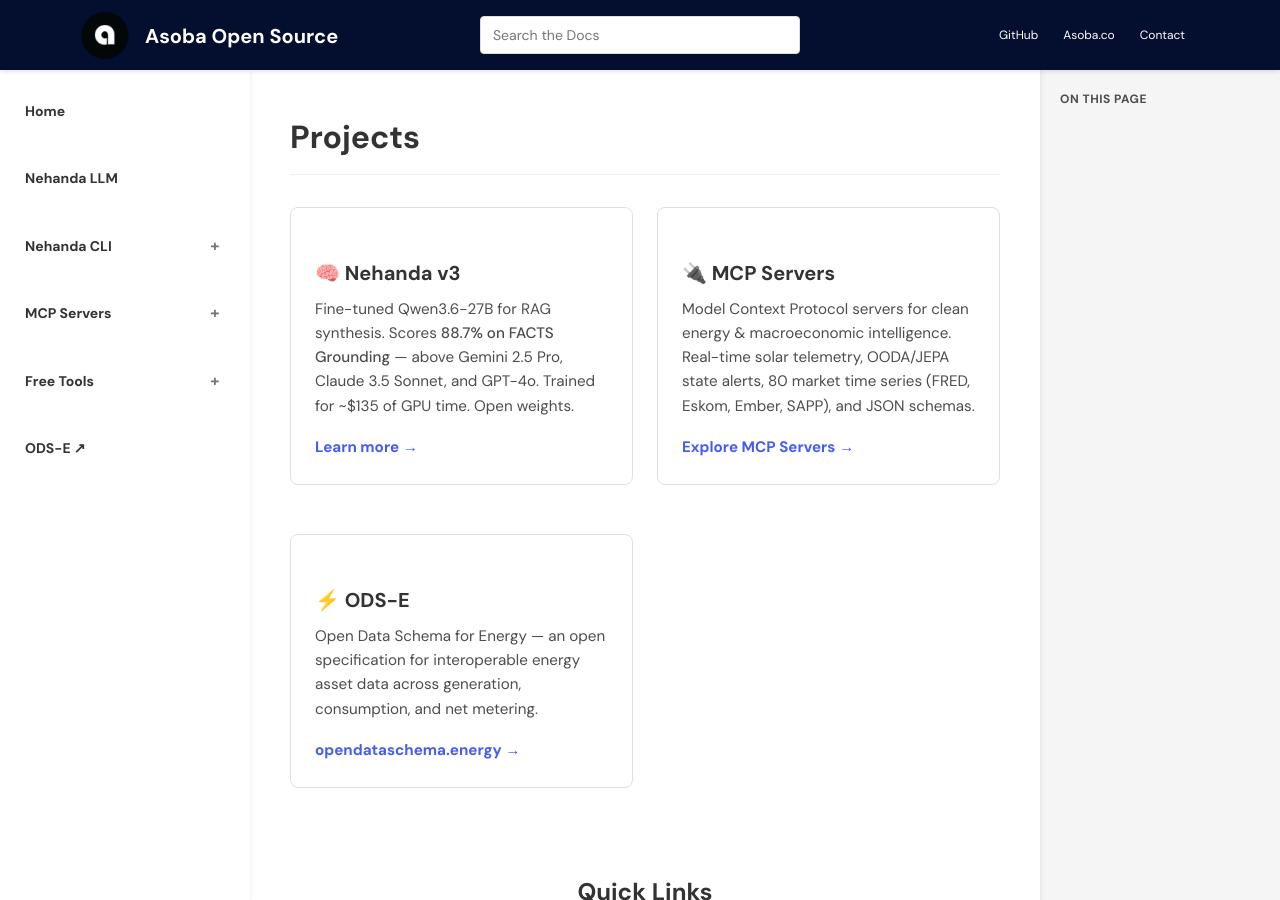
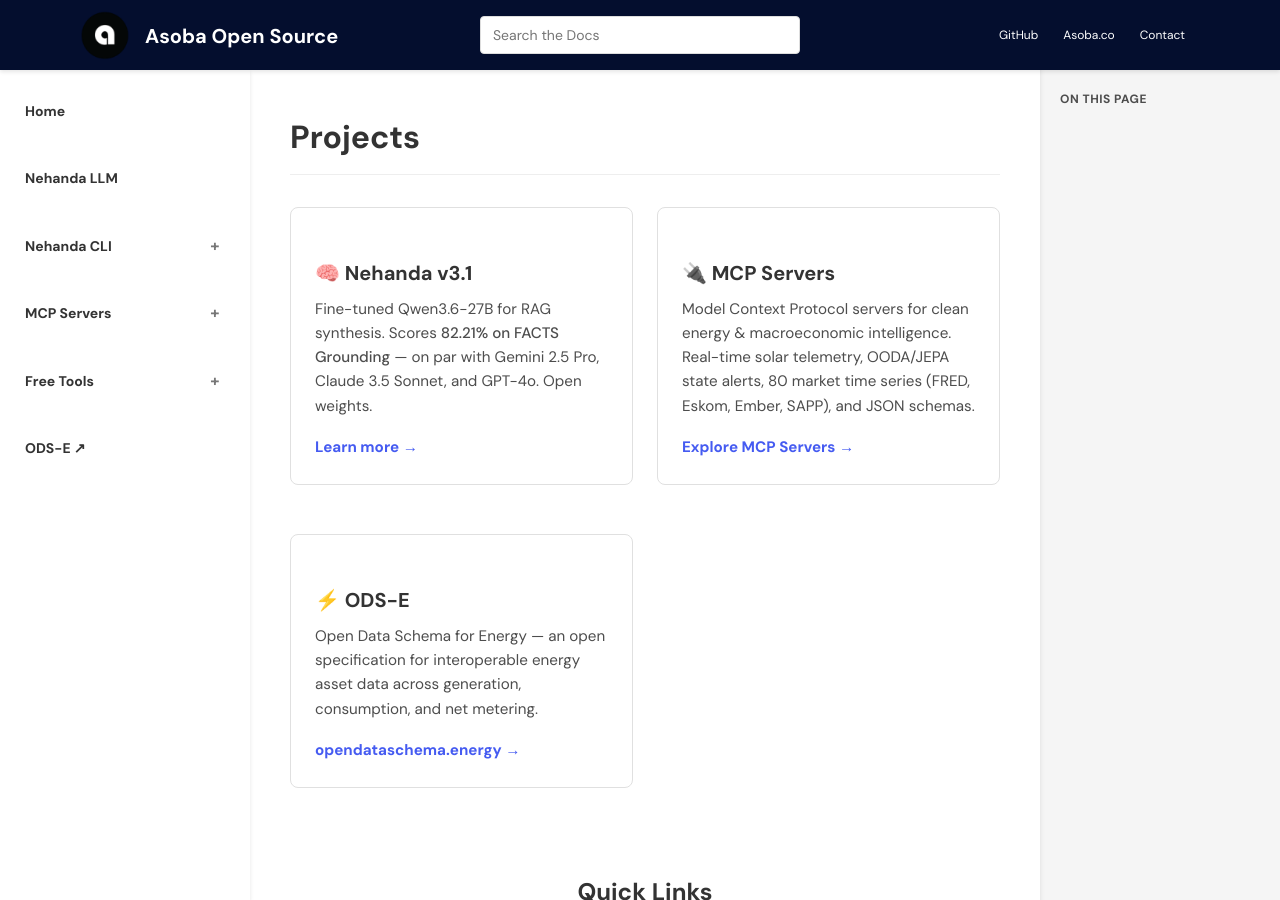
Before and after one commit to AsobaCloud/asobacode.github.io, a Jekyll site: the page built from index.md, in a window 1280 px wide and 900 px high, scrolled down 497 px. Built offline with Jekyll 4.4.1, drawn with Linux system fonts in a browser that asks for light colours; a script that is not in the unit is left out.

Commit message:
chore: trigger build

```diff
--- a/index.md
+++ b/index.md
@@ -27,8 +27,8 @@ layout: default
   <div class="section-cards">
 
     <div class="section-card">
-      <h3>🧠 Nehanda v3</h3>
-      <p>Fine-tuned Qwen3.6-27B for RAG synthesis. Scores <strong>88.7% on FACTS Grounding</strong> — above Gemini 2.5 Pro, Claude 3.5 Sonnet, and GPT-4o. Trained for ~$135 of GPU time. Open weights.</p>
+      <h3>🧠 Nehanda v3.1</h3>
+      <p>Fine-tuned Qwen3.6-27B for RAG synthesis. Scores <strong>82.21% on FACTS Grounding</strong> — on par with Gemini 2.5 Pro, Claude 3.5 Sonnet, and GPT-4o. Open weights.</p>
       <a href="/nehanda-model" class="section-link">Learn more →</a>
     </div>
 
```
